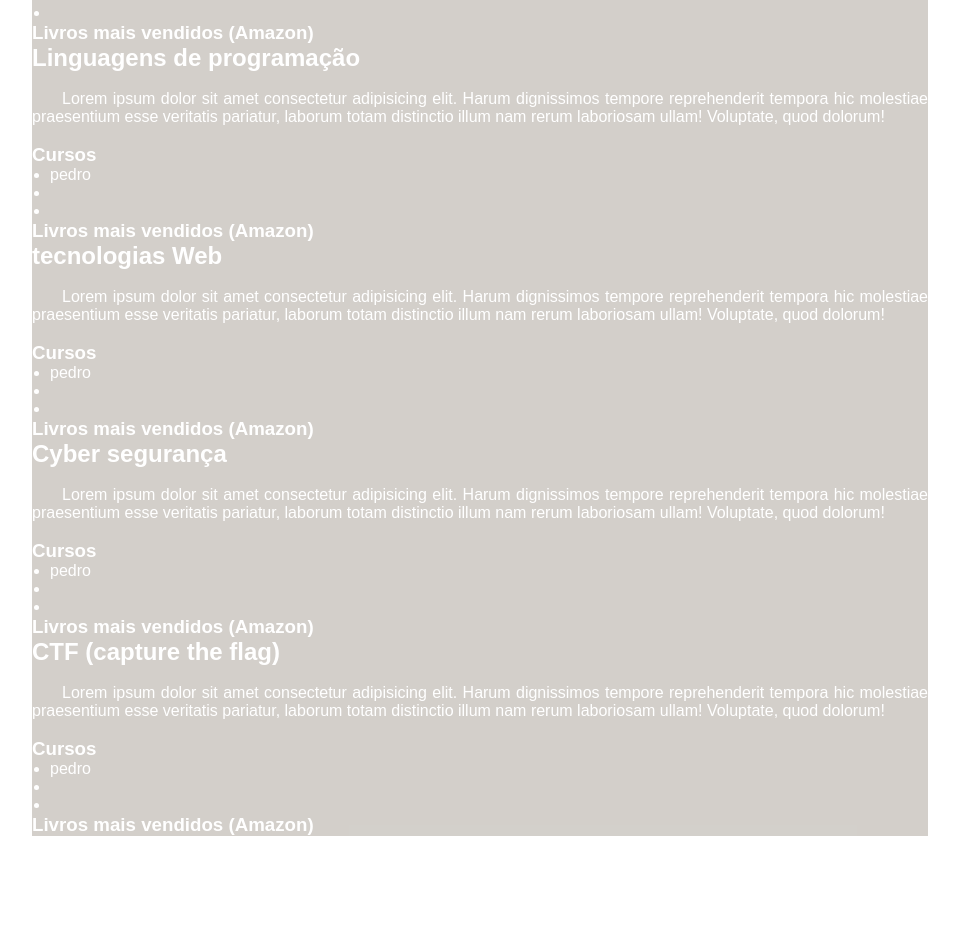
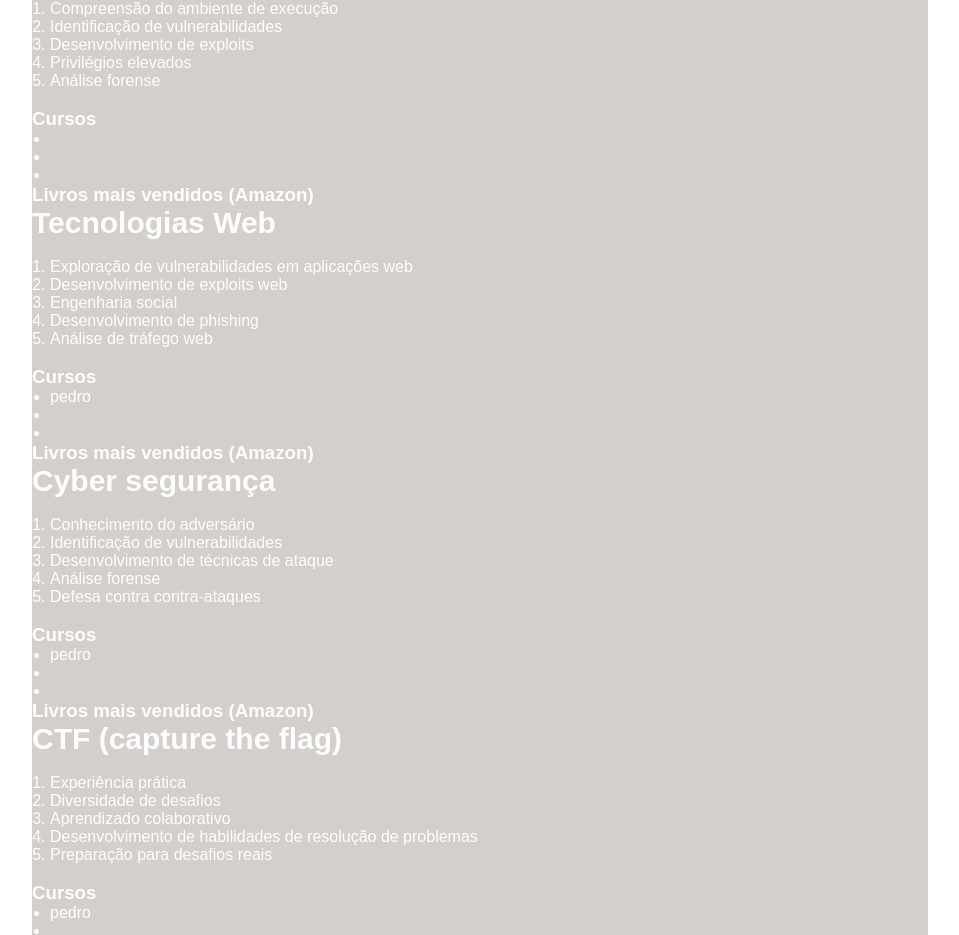
Before and after one commit to PedroMHenrique/Estudos, a plain HTML site: page index.html in a window 1280 px wide. Shown: the part 700-1635 px from the top of the page, without its empty margins (160-1119 px from the left). Before the commit the page ends 1536 px from the top, so only its background shows below. Drawn offline with Linux system fonts and the light colour scheme; a script that the page names is missing.

Commit message:
Adicionei os tópicos

```diff
--- a/index.html
+++ b/index.html
@@ -44,13 +44,17 @@
                         <li></li>
                         <li></li>
                     </ul>
-                    <h3>Livros mais vendidos (Amazon)</h3>
+                    <h3> Livros com melhores avaliações (Amazon) </h3>
 
                 </section>
                 <section class="topicos">
                     <h2 class="titulos">Hardware</h2>
                     <ol>
-
+                        <li>Compreensão abrangente do sistema</li>
+                        <li>Exploits físicos</li>
+                        <li>Engenharia reversa</li>
+                        <li>Desenvolvimento de dispositivos e ferramentas</li>
+                        <li>Segurança física</li>
                     </ol>
                     <h3 class="curses">Cursos</h3>
                     <ul>
@@ -63,7 +67,13 @@
                 </section>
                 <section class="topicos">
                     <h2 class="titulos">Sistema Operacional</h2>
-                    <p>Lorem ipsum dolor sit amet consectetur adipisicing elit. Harum dignissimos tempore reprehenderit tempora hic molestiae praesentium esse veritatis pariatur, laborum totam distinctio illum nam rerum laboriosam ullam! Voluptate, quod dolorum!</p>
+                        <ol>
+                            <li>Compreensão do ambiente de execução</li>
+                            <li>Identificação de vulnerabilidades</li>
+                            <li>Desenvolvimento de exploits</li>
+                            <li>Privilégios elevados</li>
+                            <li>Análise forense</li>
+                        </ol>
                     <h3 class="curses"> Cursos</h3>
                     <ul>
                         <li></li>
@@ -73,22 +83,17 @@
                     <h3>Livros mais vendidos (Amazon)</h3>
 
                 </section>
+
                 <section class="topicos">
-                    <h2 class="titulos">Linguagens de programação</h2>
-                    <p>Lorem ipsum dolor sit amet consectetur adipisicing elit. Harum dignissimos tempore reprehenderit tempora hic molestiae praesentium esse veritatis pariatur, laborum totam distinctio illum nam rerum laboriosam ullam! Voluptate, quod dolorum!</p>
-                    <h3 class="curses">Cursos</h3>
-                    <ul>
-                        <li>pedro</li>
-                        <li></li>
-                        <li></li>
-                    </ul>
-                    <h3>Livros mais vendidos (Amazon)</h3>
-
-                </section>
-                <section class="topicos">
-                    <h2 class="titulos">tecnologias Web</h2>
-                    <p>Lorem ipsum dolor sit amet consectetur adipisicing elit. Harum dignissimos tempore reprehenderit tempora hic molestiae praesentium esse veritatis pariatur, laborum totam distinctio illum nam rerum laboriosam ullam! Voluptate, quod dolorum!</p>
-                    <h3 class="curses">Cursos</h3>
+                    <h2 class="titulos">Tecnologias Web</h2>
+                    <ol>
+                        <li>Exploração de vulnerabilidades em aplicações web</li>
+                        <li>Desenvolvimento de exploits web</li>
+                        <li>Engenharia social</li>
+                        <li>Desenvolvimento de phishing</li>
+                        <li>Análise de tráfego web</li>
+                    </ol>
+                        <h3 class="curses">Cursos</h3>
                     <ul>
                         <li>pedro</li>
                         <li></li>
@@ -97,9 +102,15 @@
                     <h3>Livros mais vendidos (Amazon)</h3>
                 </section>
                 <section class="topicos">
-                    <h2 class="titulos">Cyber segurança</h2>
-                    <p>Lorem ipsum dolor sit amet consectetur adipisicing elit. Harum dignissimos tempore reprehenderit tempora hic molestiae praesentium esse veritatis pariatur, laborum totam distinctio illum nam rerum laboriosam ullam! Voluptate, quod dolorum!</p>
-                    <h3 class="curses">Cursos</h3>
+                    <h2 class="titulos"> Cyber segurança</h2>
+                    <ol>
+                        <li>Conhecimento do adversário</li>
+                        <li>Identificação de vulnerabilidades</li>
+                        <li>Desenvolvimento de técnicas de ataque</li>
+                        <li>Análise forense</li>
+                        <li>Defesa contra contra-ataques</li>
+                    </ol>
+                        <h3 class="curses">Cursos</h3>
                     <ul>
                         <li>pedro</li>
                         <li></li>
@@ -110,7 +121,13 @@
                 </section>
                 <section class="topicos">
                     <h2 class="titulos">CTF (capture the flag)</h2>
-                    <p>Lorem ipsum dolor sit amet consectetur adipisicing elit. Harum dignissimos tempore reprehenderit tempora hic molestiae praesentium esse veritatis pariatur, laborum totam distinctio illum nam rerum laboriosam ullam! Voluptate, quod dolorum!</p>
+                    <ol>
+                        <li>Experiência prática</li>
+                        <li>Diversidade de desafios</li>
+                        <li>Aprendizado colaborativo</li>
+                        <li>Desenvolvimento de habilidades de resolução de problemas</li>
+                        <li>Preparação para desafios reais</li>
+                    </ol>
                     <h3 class="curses">Cursos</h3>
                     <ul>
                         <li>pedro</li>
--- a/style.css
+++ b/style.css
@@ -31,6 +31,10 @@ a{
     padding-left: 10px;
     padding-right: 10px;
     color: white;
+}
+
+h2{
+    font-size: 30px;
 }
 
 .as{
```
Also changed, not shown: livro.txt (added).
